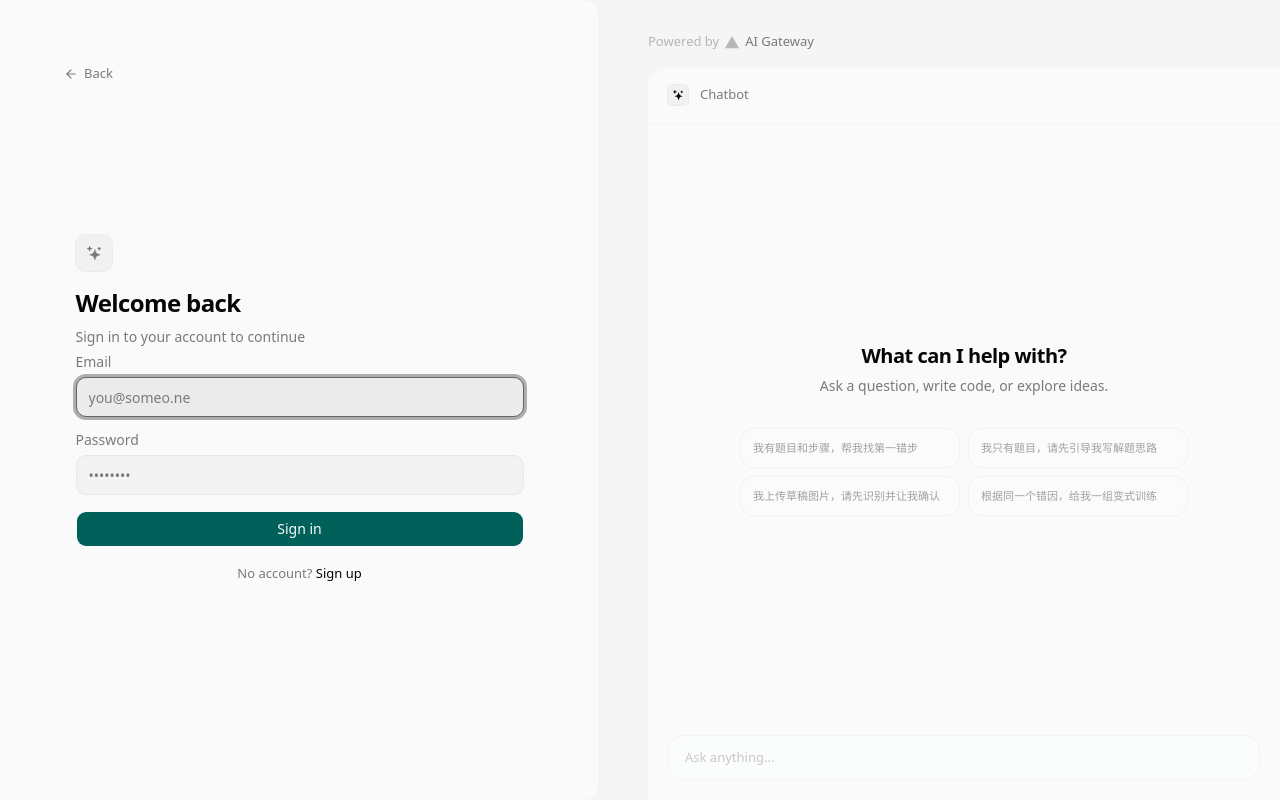
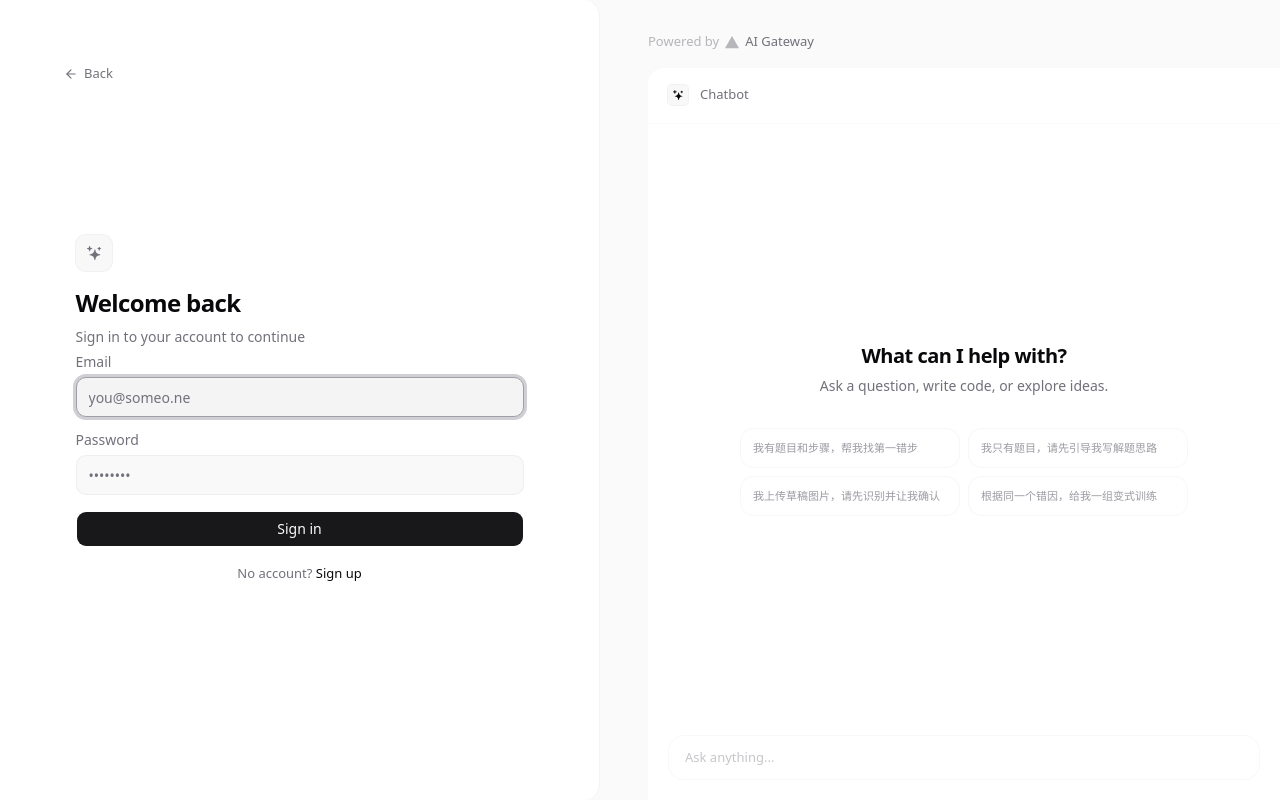
Before and after one commit to liudejua27-blip/Math-ai, a Next.js app in the folder agent-engineering/frontend/: page /login in a window 1280 px wide. Built offline with nearby package versions, Linux system fonts and the light colour scheme; no server answers; what bcrypt-ts would draw is missing.

Commit message:
Align frontend with assistant-ui agent trace style

```diff
--- a/agent-engineering/frontend/app/globals.css
+++ b/agent-engineering/frontend/app/globals.css
@@ -49,37 +49,37 @@
 
 :root {
   --radius: 0.625rem;
-  --background: oklch(0.985 0 0);
-  --foreground: oklch(0.12 0 0);
+  --background: oklch(1 0 0);
+  --foreground: oklch(0.141 0.005 285.823);
   --card: oklch(1 0 0);
-  --card-foreground: oklch(0.12 0 0);
+  --card-foreground: oklch(0.141 0.005 285.823);
   --popover: oklch(1 0 0);
-  --popover-foreground: oklch(0.12 0 0);
-  --primary: oklch(0.42 0.13 188);
+  --popover-foreground: oklch(0.141 0.005 285.823);
+  --primary: oklch(0.21 0.006 285.885);
   --primary-foreground: oklch(0.985 0 0);
-  --secondary: oklch(0.965 0 0);
-  --secondary-foreground: oklch(0.38 0 0);
-  --muted: oklch(0.94 0 0);
-  --muted-foreground: oklch(0.58 0 0);
-  --accent: oklch(0.94 0.06 178);
-  --accent-foreground: oklch(0.24 0.08 188);
-  --destructive: oklch(0.55 0.16 24);
-  --border: oklch(0.9 0 0);
-  --input: oklch(0.9 0 0);
-  --ring: oklch(0.5 0 0);
-  --chart-1: oklch(0.62 0.14 188);
-  --chart-2: oklch(0.68 0.16 78);
-  --chart-3: oklch(0.57 0.16 24);
-  --chart-4: oklch(0.58 0.11 226);
-  --chart-5: oklch(0.72 0.12 142);
-  --sidebar: oklch(0.97 0 0);
-  --sidebar-foreground: oklch(0.38 0 0);
-  --sidebar-primary: oklch(0.42 0.13 188);
+  --secondary: oklch(0.967 0.001 286.375);
+  --secondary-foreground: oklch(0.21 0.006 285.885);
+  --muted: oklch(0.967 0.001 286.375);
+  --muted-foreground: oklch(0.552 0.016 285.938);
+  --accent: oklch(0.967 0.001 286.375);
+  --accent-foreground: oklch(0.21 0.006 285.885);
+  --destructive: oklch(0.577 0.245 27.325);
+  --border: oklch(0.92 0.004 286.32);
+  --input: oklch(0.92 0.004 286.32);
+  --ring: oklch(0.705 0.015 286.067);
+  --chart-1: oklch(0.646 0.222 41.116);
+  --chart-2: oklch(0.6 0.118 184.704);
+  --chart-3: oklch(0.398 0.07 227.392);
+  --chart-4: oklch(0.828 0.189 84.429);
+  --chart-5: oklch(0.769 0.188 70.08);
+  --sidebar: oklch(0.985 0 0);
+  --sidebar-foreground: oklch(0.141 0.005 285.823);
+  --sidebar-primary: oklch(0.21 0.006 285.885);
   --sidebar-primary-foreground: oklch(0.985 0 0);
-  --sidebar-accent: oklch(0.42 0.13 188 / 0.09);
-  --sidebar-accent-foreground: oklch(0.22 0.09 188);
-  --sidebar-border: oklch(0.88 0 0);
-  --sidebar-ring: oklch(0.5 0 0);
+  --sidebar-accent: oklch(0.967 0.001 286.375);
+  --sidebar-accent-foreground: oklch(0.21 0.006 285.885);
+  --sidebar-border: oklch(0.92 0.004 286.32);
+  --sidebar-ring: oklch(0.705 0.015 286.067);
 
   --shadow-card: 0 1px 3px oklch(0 0 0 / 0.05), 0 1px 1px oklch(0 0 0 / 0.03);
   --shadow-float:
@@ -97,37 +97,37 @@
 }
 
 .dark {
-  --background: oklch(0.195 0 0);
-  --foreground: oklch(0.94 0 0);
-  --card: oklch(0.225 0 0);
-  --card-foreground: oklch(0.94 0 0);
-  --popover: oklch(0.225 0 0);
-  --popover-foreground: oklch(0.94 0 0);
-  --primary: oklch(0.78 0.13 188);
-  --primary-foreground: oklch(0.12 0.03 188);
-  --secondary: oklch(0.26 0 0);
-  --secondary-foreground: oklch(0.75 0 0);
-  --muted: oklch(0.165 0 0);
-  --muted-foreground: oklch(0.6 0 0);
-  --accent: oklch(0.28 0.06 188);
-  --accent-foreground: oklch(0.9 0.06 178);
-  --destructive: oklch(0.7 0.15 25);
-  --border: oklch(0.27 0 0);
-  --input: oklch(0.27 0 0);
-  --ring: oklch(0.45 0 0);
-  --chart-1: oklch(0.72 0.13 188);
-  --chart-2: oklch(0.76 0.15 78);
-  --chart-3: oklch(0.68 0.16 24);
-  --chart-4: oklch(0.68 0.12 226);
-  --chart-5: oklch(0.75 0.12 142);
-  --sidebar: oklch(0.175 0 0);
-  --sidebar-foreground: oklch(0.78 0 0);
-  --sidebar-primary: oklch(0.78 0.13 188);
-  --sidebar-primary-foreground: oklch(0.12 0.03 188);
-  --sidebar-accent: oklch(0.78 0.13 188 / 0.08);
-  --sidebar-accent-foreground: oklch(0.9 0.06 178);
-  --sidebar-border: oklch(0.25 0 0);
-  --sidebar-ring: oklch(0.45 0 0);
+  --background: oklch(0.141 0.005 285.823);
+  --foreground: oklch(0.985 0 0);
+  --card: oklch(0.21 0.006 285.885);
+  --card-foreground: oklch(0.985 0 0);
+  --popover: oklch(0.21 0.006 285.885);
+  --popover-foreground: oklch(0.985 0 0);
+  --primary: oklch(0.92 0.004 286.32);
+  --primary-foreground: oklch(0.21 0.006 285.885);
+  --secondary: oklch(0.274 0.006 286.033);
+  --secondary-foreground: oklch(0.985 0 0);
+  --muted: oklch(0.274 0.006 286.033);
+  --muted-foreground: oklch(0.705 0.015 286.067);
+  --accent: oklch(0.274 0.006 286.033);
+  --accent-foreground: oklch(0.985 0 0);
+  --destructive: oklch(0.704 0.191 22.216);
+  --border: oklch(1 0 0 / 10%);
+  --input: oklch(1 0 0 / 15%);
+  --ring: oklch(0.552 0.016 285.938);
+  --chart-1: oklch(0.488 0.243 264.376);
+  --chart-2: oklch(0.696 0.17 162.48);
+  --chart-3: oklch(0.769 0.188 70.08);
+  --chart-4: oklch(0.627 0.265 303.9);
+  --chart-5: oklch(0.645 0.246 16.439);
+  --sidebar: oklch(0.21 0.006 285.885);
+  --sidebar-foreground: oklch(0.985 0 0);
+  --sidebar-primary: oklch(0.488 0.243 264.376);
+  --sidebar-primary-foreground: oklch(0.985 0 0);
+  --sidebar-accent: oklch(0.274 0.006 286.033);
+  --sidebar-accent-foreground: oklch(0.985 0 0);
+  --sidebar-border: oklch(1 0 0 / 10%);
+  --sidebar-ring: oklch(0.552 0.016 285.938);
 
   --shadow-card:
     inset 0 1px 0 oklch(1 0 0 / 0.04), 0 1px 2px oklch(0 0 0 / 0.2),
@@ -182,7 +182,7 @@
   h4,
   h5,
   h6 {
-    letter-spacing: -0.025em;
+    letter-spacing: 0;
     line-height: 1.2;
   }
 
--- a/agent-engineering/frontend/app/math-searag-design-tokens.css
+++ b/agent-engineering/frontend/app/math-searag-design-tokens.css
@@ -116,6 +116,39 @@
   --ms-shadow-composer: 0 28px 78px rgb(0 0 0 / 0.45), 0 0 0 1px rgb(255 255 255 / 0.06);
   --ms-resize-idle: rgb(255 255 255 / 0.08);
   --ms-resize-hover: rgb(85 167 255 / 0.5);
+}
+
+:root,
+.dark {
+  --ms-bg-app: var(--background);
+  --ms-bg-sidebar: var(--sidebar);
+  --ms-bg-canvas: var(--background);
+  --ms-bg-inspector: var(--background);
+  --ms-surface-card: var(--card);
+  --ms-surface-elevated: var(--popover);
+  --ms-surface-subtle: var(--muted);
+  --ms-surface-hover: var(--accent);
+  --ms-border: var(--border);
+  --ms-border-muted: var(--sidebar-border);
+  --ms-border-strong: var(--ring);
+  --ms-text: var(--foreground);
+  --ms-text-muted: var(--muted-foreground);
+  --ms-text-faint: var(--muted-foreground);
+  --ms-text-placeholder: var(--muted-foreground);
+  --ms-accent: var(--primary);
+  --ms-accent-soft: var(--accent);
+  --ms-success: var(--chart-2);
+  --ms-success-soft: var(--muted);
+  --ms-danger: var(--destructive);
+  --ms-danger-soft: var(--muted);
+  --ms-warning-soft: var(--muted);
+  --ms-shadow-chip: none;
+  --ms-shadow-card-soft: 0 1px 2px rgb(0 0 0 / 0.04);
+  --ms-shadow-card-strong: 0 4px 16px -8px rgb(0 0 0 / 0.12), 0 1px 2px rgb(0 0 0 / 0.05);
+  --ms-shadow-panel: 0 4px 16px -8px rgb(0 0 0 / 0.08), 0 1px 2px rgb(0 0 0 / 0.04);
+  --ms-shadow-composer: 0 4px 16px -8px rgb(0 0 0 / 0.08), 0 1px 2px rgb(0 0 0 / 0.04);
+  --ms-resize-idle: var(--border);
+  --ms-resize-hover: var(--ring);
 }
 
 @layer components {
--- /dev/null
+++ b/agent-engineering/frontend/components/assistant-ui/agent-process-ribbon.tsx
@@ -0,0 +1,147 @@
+"use client";
+
+import { useAuiState } from "@assistant-ui/react";
+import {
+  CheckCircle2Icon,
+  ChevronDownIcon,
+  CircleDashedIcon,
+  ClipboardCheckIcon,
+  EyeIcon,
+  RotateCcwIcon,
+  ShieldCheckIcon,
+  WorkflowIcon,
+} from "lucide-react";
+import { useMemo, useState } from "react";
+import {
+  Collapsible,
+  CollapsibleContent,
+  CollapsibleTrigger,
+} from "@/components/ui/collapsible";
+import { Button } from "@/components/ui/button";
+import { cn } from "@/lib/utils";
+
+const processSteps = [
+  {
+    id: "step-alignment",
+    label: "Step Alignment",
+    description: "逐句对齐学生步骤，拆成可验证 claim。",
+  },
+  {
+    id: "tool-check",
+    label: "Tool Calls",
+    description: "接入 OCR、Python verifier、几何 solver 等工具结果。",
+  },
+  {
+    id: "verifier-trace",
+    label: "VerifierTrace",
+    description: "只展示证据、门禁和状态，不展示隐藏思维链。",
+  },
+  {
+    id: "human-review",
+    label: "Review / Resume",
+    description: "低置信或关键证据需要学生确认后继续。",
+  },
+];
+
+export function AgentProcessRibbon() {
+  const [open, setOpen] = useState(false);
+  const isRunning = useAuiState((s) => s.thread.isRunning);
+  const messageCount = useAuiState((s) => s.thread.messages.length);
+  const hasMessages = messageCount > 0;
+  const activeStep = useMemo(() => {
+    if (!hasMessages) return 0;
+    if (isRunning) return 1;
+    return 2;
+  }, [hasMessages, isRunning]);
+
+  return (
+    <Collapsible
+      open={open}
+      onOpenChange={setOpen}
+      className="border-b bg-background/95 backdrop-blur"
+    >
+      <div className="mx-auto flex max-w-5xl flex-wrap items-center justify-between gap-2 px-4 py-2">
+        <div className="flex min-w-0 flex-wrap items-center gap-2">
+          <span className="inline-flex items-center gap-1.5 rounded-full border bg-background px-2.5 py-1 text-muted-foreground text-xs">
+            <WorkflowIcon className="size-3.5" />
+            Agent trace
+          </span>
+          {processSteps.map((step, index) => (
+            <span
+              key={step.id}
+              className={cn(
+                "inline-flex items-center gap-1.5 rounded-full border px-2.5 py-1 text-xs transition-colors",
+                index <= activeStep
+                  ? "bg-muted text-foreground"
+                  : "bg-background text-muted-foreground"
+              )}
+            >
+              {index <= activeStep ? (
+                <CheckCircle2Icon className="size-3.5" />
+              ) : (
+                <CircleDashedIcon className="size-3.5" />
+              )}
+              {step.label}
+            </span>
+          ))}
+        </div>
+        <div className="flex items-center gap-1.5">
+          <Button
+            className="h-7 rounded-full px-2.5 text-xs"
+            size="sm"
+            type="button"
+            variant="ghost"
+          >
+            <ClipboardCheckIcon className="size-3.5" />
+            确认证据
+          </Button>
+          <Button
+            className="h-7 rounded-full px-2.5 text-xs"
+            size="sm"
+            type="button"
+            variant="ghost"
+          >
+            <RotateCcwIcon className="size-3.5" />
+            请求复核
+          </Button>
+          <CollapsibleTrigger asChild>
+            <Button
+              aria-label="展开运行过程"
+              className="h-7 rounded-full px-2.5 text-xs"
+              size="sm"
+              type="button"
+              variant="outline"
+            >
+              <EyeIcon className="size-3.5" />
+              过程
+              <ChevronDownIcon
+                className={cn(
+                  "size-3.5 transition-transform",
+                  open && "rotate-180"
+                )}
+              />
+            </Button>
+          </CollapsibleTrigger>
+        </div>
+      </div>
+      <CollapsibleContent>
+        <div className="mx-auto grid max-w-5xl gap-2 px-4 pb-3 md:grid-cols-2">
+          {processSteps.map((step) => (
+            <div
+              className="rounded-xl border bg-background p-3 text-sm"
+              key={step.id}
+            >
+              <div className="flex items-center gap-2 font-medium">
+                <ShieldCheckIcon className="size-4 text-muted-foreground" />
+                {step.label}
+              </div>
+              <p className="mt-1 text-muted-foreground text-xs leading-5">
+                {step.description}
+              </p>
+            </div>
+          ))}
+        </div>
+      </CollapsibleContent>
+    </Collapsible>
+  );
+}
--- a/agent-engineering/frontend/components/assistant-ui/math-agent-assistant.tsx
+++ b/agent-engineering/frontend/components/assistant-ui/math-agent-assistant.tsx
@@ -7,6 +7,7 @@ import {
 } from "@assistant-ui/react-ai-sdk";
 import { lastAssistantMessageIsCompleteWithToolCalls } from "ai";
 import { Thread } from "@/components/assistant-ui/thread";
+import { AgentProcessRibbon } from "@/components/assistant-ui/agent-process-ribbon";
 import { ThreadListSidebar } from "@/components/assistant-ui/threadlist-sidebar";
 import {
   SidebarInset,
@@ -28,7 +29,7 @@ export function MathAgentAssistant() {
       <SidebarProvider>
         <div className="flex h-dvh w-full bg-background pr-0.5">
           <ThreadListSidebar />
-          <SidebarInset>
+          <SidebarInset className="flex h-dvh flex-col">
             <header className="flex h-14 shrink-0 items-center gap-2 border-b bg-background/95 px-4 backdrop-blur">
               <SidebarTrigger />
               <Separator orientation="vertical" className="mr-2 h-4" />
@@ -41,7 +42,8 @@ export function MathAgentAssistant() {
                 </span>
               </div>
             </header>
-            <main className="h-[calc(100dvh-3.5rem)] overflow-hidden">
+            <AgentProcessRibbon />
+            <main className="min-h-0 flex-1 overflow-hidden">
               <Thread />
             </main>
           </SidebarInset>
--- a/agent-engineering/frontend/components/assistant-ui/thread.tsx
+++ b/agent-engineering/frontend/components/assistant-ui/thread.tsx
@@ -168,6 +168,7 @@ const Composer: FC = () => {
             placeholder="输入题目、你的解题步骤，或上传草稿图片..."
             className="aui-composer-input placeholder:text-muted-foreground/80 max-h-32 min-h-10 w-full resize-none bg-transparent px-2.5 py-1 text-base outline-none"
             rows={1}
+            suppressHydrationWarning
             aria-label="数学题目和解题步骤输入框"
           />
           <ComposerAction />
@@ -407,6 +408,7 @@ const EditComposer: FC = () => {
       <ComposerPrimitive.Root className="aui-edit-composer-root bg-background border-border/60 dark:border-muted-foreground/15 dark:bg-muted/30 ms-auto flex w-full max-w-[85%] flex-col rounded-3xl border shadow-[0_4px_16px_-8px_rgba(0,0,0,0.08),0_1px_2px_rgba(0,0,0,0.04)] dark:shadow-none">
         <ComposerPrimitive.Input
           className="aui-edit-composer-input text-foreground min-h-14 w-full resize-none bg-transparent px-4 pt-3 pb-1 text-base outline-none"
+          suppressHydrationWarning
         />
         <div className="aui-edit-composer-footer mx-2.5 mb-2.5 flex items-center gap-1.5 self-end">
           <ComposerPrimitive.Cancel asChild>
```
Also changed, not shown: 1 other file (tests, documents, lock files or other folders).
